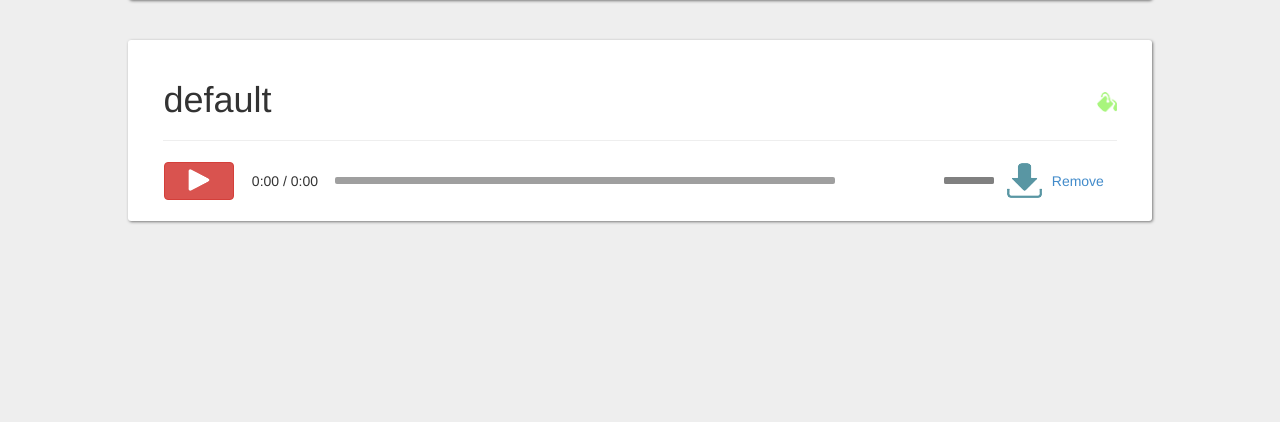
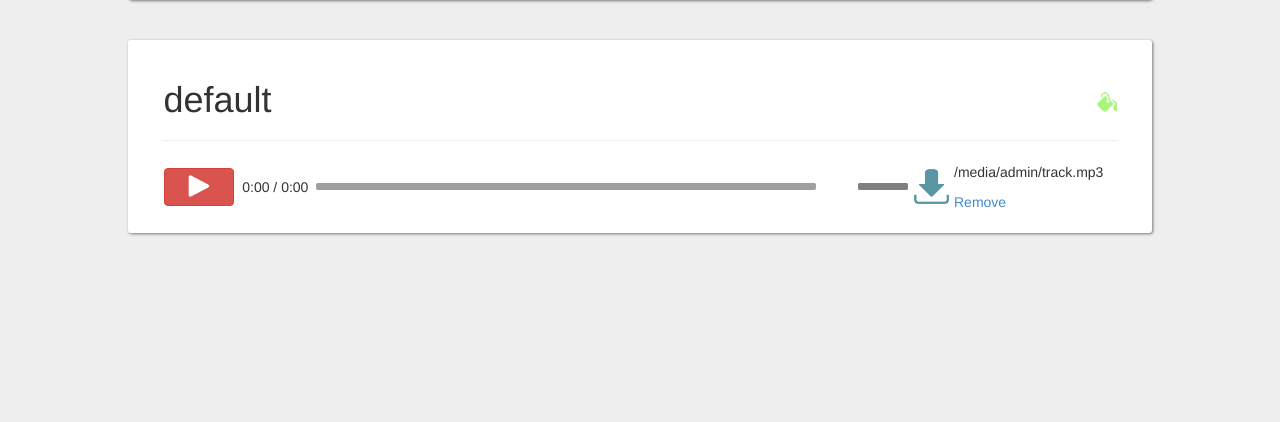
Before and after one commit to gooldeer/getyoumusic, a Django app: page /playlists/default/ in a window 1280 px wide. Shown: the part 78-500 px from the top of the page. Run offline with Django 3.2, Linux system fonts and the light colour scheme; a user stored in the database is signed in; data comes from the database, SQL or seed files in the repository; both versions use the stored data as it was after the commit; parts of the project's set-up code (start-up, migrations or seed data) failed here and were passed over; some libraries are stand-ins or nearby versions.

```diff
--- a/mysite/settings.py
+++ b/mysite/settings.py
@@ -12,7 +12,7 @@ MANAGERS = ADMINS
 DATABASES = {
     'default': {
         'ENGINE': 'django.db.backends.sqlite3', # Add 'postgresql_psycopg2', 'mysql', 'sqlite3' or 'oracle'.
-        'NAME': 'sqlite3.db',                      # Or path to database file if using sqlite3.
+        'NAME': 'C:/Development/WebProjects/YouTubeToMp3/sqlite3.db',                      # Or path to database file if using sqlite3.
         # The following settings are not used with sqlite3:
         'USER': 'gooldeer',
         'PASSWORD': 'EH3j6Gc9',
--- a/youtubetomp3/static/js/playlist.js
+++ b/youtubetomp3/static/js/playlist.js
@@ -29,6 +29,7 @@ function getColorChagesFromServer(url) {
     .done(function(data) {
 
         if (data) {
+            //TODO change url to {% static '...' %}
             $("#color").attr("src", "/static/img/" + data + ".png");
         }
 
--- a/youtubetomp3/templates/youtubetomp3/audio.html
+++ b/youtubetomp3/templates/youtubetomp3/audio.html
@@ -37,6 +37,7 @@
     </td>
 
     <td>
+        <p>{{ media.mediafile }}</p>
         <a href="{% url 'youtubetomp3:remove_media' playlistName=playlist.name media=media.mediafile %}" method="GET">
             Remove
         </a>
--- a/youtubetomp3/templates/youtubetomp3/playlist.html
+++ b/youtubetomp3/templates/youtubetomp3/playlist.html
@@ -21,7 +21,7 @@
     <div class="container">
 
       <h1>{{ playlist.name }}</h1>
-      <a class="header-right-button" rel="popover" data-original-title="Pick color" data-placement="left">
+      <a class="header-right-button" rel="popover" data-original-title="Pick color" data-placement="left" href="#">
         {% with "img/"|add:playlist.color|add:".png" as image %}
         <img id="color" src="{% static image %}">
         {% endwith %}
@@ -97,18 +97,4 @@
   <script type="text/javascript" src="{% static 'js/playlist.js' %}"></script>
   <script type="text/javascript" src="{% static 'js/audio.js' %}"></script>
 
-  <!--<script type='text/javascript'>
-     $(document).ready(function () {
-       if ($("[rel=popover]").length) {
-        $("[rel=popover]").popover({
-         html : true,
-          content: function() {
-            return $('#popover_content_wrapper').html();
-          }
-        });
-      }
-    });
-  </script>-->
-
-
 {% endblock %}
--- a/youtubetomp3/urls.py
+++ b/youtubetomp3/urls.py
@@ -9,7 +9,7 @@ urlpatterns = patterns('',
     url(r'^playlists/$', views.playlists, name="playlists"),
     url(r'^new-playlist/$', views.new_playlist, name="new_playlist"),
     url(r'^playlists/remove/(?P<playlistName>[\w|\W]+)/$', views.remove_playlist, name="remove_playlist"),
-    url(r'^playlists/(?P<playlistName>[\w|\W]+)/remove/(?P<media>[\w|\W]+)/$', views.remove_media, name="remove_media"),
+    url(r'^playlists/(?P<playlistName>[\w|\W]+)?remove=(?P<media>[\w|\W]+)/$', views.remove_media, name="remove_media"),
     url(r'^playlists/(?P<playlistName>[\w|\W]+)/update/name=(?P<name>[\w|\W]+);color=(?P<color>[\w|\W]+)/$',
         views.change_playlist, name="change_playlist"),
     url(r'^playlists/(?P<playlistName>[\w|\W]+)/$', views.playlist, name="playlist"),
--- a/youtubetomp3/views.py
+++ b/youtubetomp3/views.py
@@ -86,7 +86,6 @@ def remove_media(request, playlistName, media):
 
     user = request.user
     playlist = user.playlist_set.get(name=playlistName, user=user)
-
     playlist.media_set.get(mediafile=media).delete()
 
     return HttpResponseRedirect(reverse('youtubetomp3:playlist', args=[playlistName,]))
```
Also changed, not shown: sqlite3.db, 7 other files.
